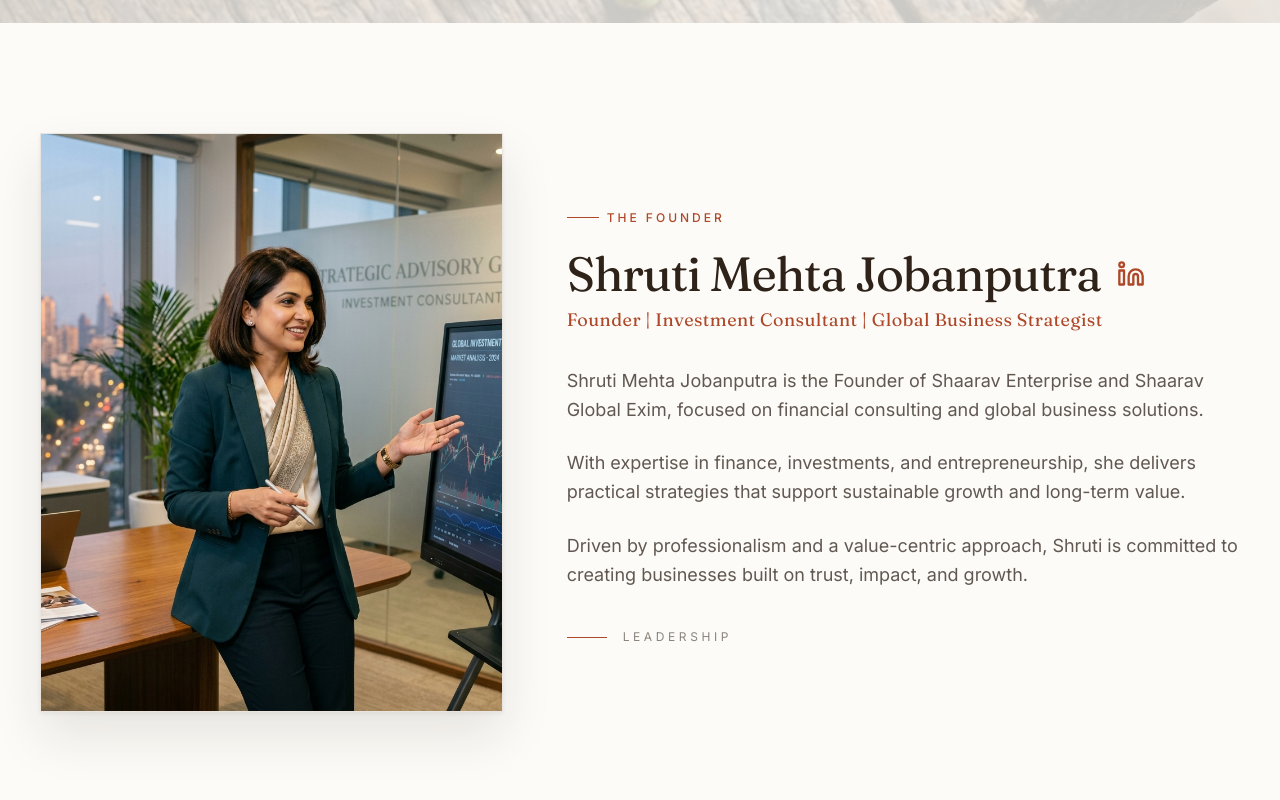
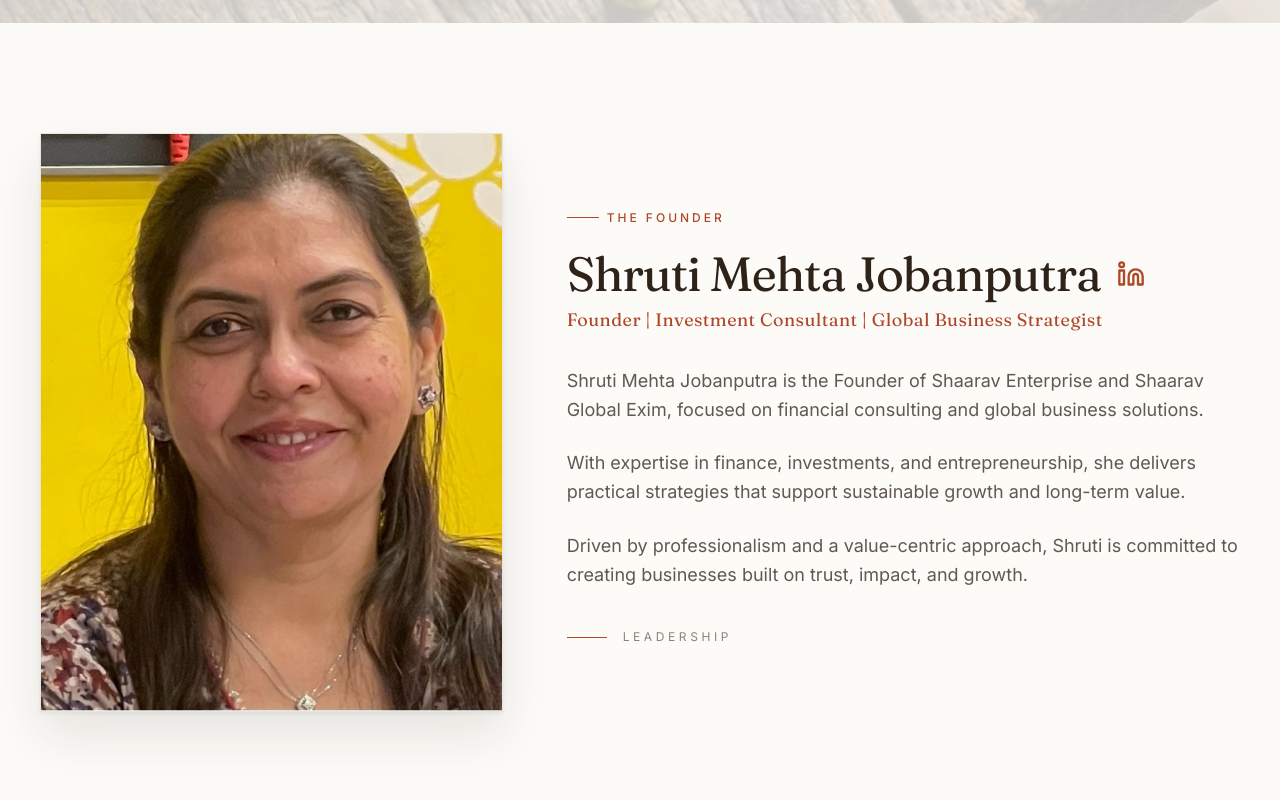
Before and after one commit to gipldevelopers/shaarav-global, a React (Vite) app: page /about in a window 1280 px wide. Shown: the part 840-1640 px from the top of the page. Built offline with nearby package versions, Linux system fonts and the light colour scheme.

Commit message:
founder image updated

```diff
--- a/src/components/Footer.jsx
+++ b/src/components/Footer.jsx
@@ -17,9 +17,9 @@
           Authentic Indian Products, sourced from trusted farms and exported with uncompromising care to kitchens across the world.
         </p>
         <div className="flex gap-4 mt-6">
-          <a href="#" className="p-2 border border-paper/20 hover:border-primary hover:text-primary transition" aria-label="Instagram"><Instagram size={16} /></a>
-          <a href="https://www.linkedin.com/in/shrrutijobanputra001827hcgj/?skipRedirect=true" target="_blank" rel="noopener noreferrer" className="p-2 border border-paper/20 hover:border-primary hover:text-primary transition" aria-label="LinkedIn"><Linkedin size={16} /></a>
-          <a href="#" className="p-2 border border-paper/20 hover:border-primary hover:text-primary transition" aria-label="Facebook"><Facebook size={16} /></a>
+          {/* <a href="#" className="p-2 border border-paper/20 hover:border-primary hover:text-primary transition" aria-label="Instagram"><Instagram size={16} /></a> */}
+          <a href="https://www.linkedin.com/company/shaarav-global-ventures/" target="_blank" rel="noopener noreferrer" className="p-2 border border-paper/20 hover:border-primary hover:text-primary transition" aria-label="LinkedIn"><Linkedin size={16} /></a>
+          {/* <a href="#" className="p-2 border border-paper/20 hover:border-primary hover:text-primary transition" aria-label="Facebook"><Facebook size={16} /></a> */}
         </div>
       </div>
       <div className="md:col-span-2">
--- a/src/components/about/AboutFounder.jsx
+++ b/src/components/about/AboutFounder.jsx
@@ -7,7 +7,7 @@
       <div className="lg:col-span-5 relative">
         <div className="aspect-[4/5] w-full overflow-hidden shadow-deep border border-border/50 bg-background/50">
           <img
-            src="/assets/founder_shruti.png"
+            src="/shrruti.jfif"
             alt="Shruti Mehta Jobanputra"
             className="w-full h-full object-cover hover:scale-105 transition-transform duration-700"
             onError={(e) => {
```
Also changed, not shown: public/shrruti.jfif (added).
